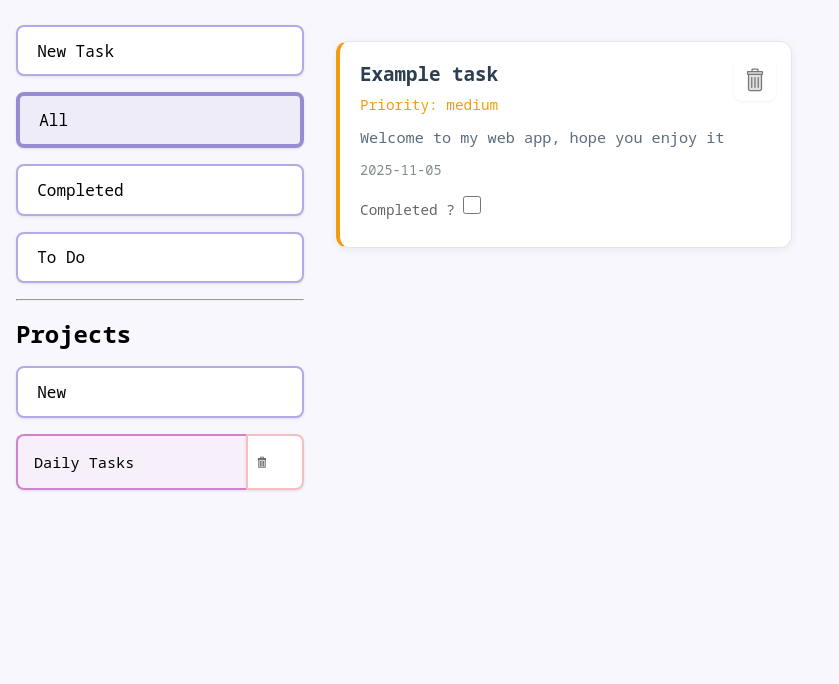
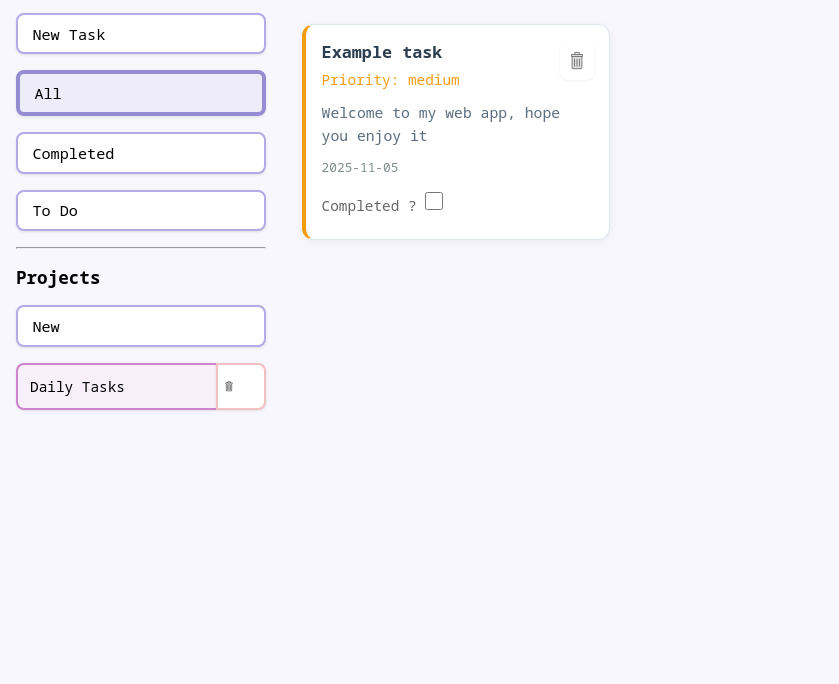
Before and after one commit to yaoming16/TOP-Todo-List, a website built with webpack: page src/template.html in a window 1280 px wide. Shown: the part 116-800 px from the top of the page, without its empty margins (0-839 px from the left). Built offline with nearby package versions, Linux system fonts and the light colour scheme.

Commit message:
Style changes

```diff
--- a/src/card/card.css
+++ b/src/card/card.css
@@ -193,3 +193,11 @@
         height: 20px;
     }
 }
+
+@media (min-width: 1024px) {
+  .card-div { padding: 16px; margin: 10px 0; }
+  .card-div h3 { font-size: 1.05rem; }
+  .card-div p:nth-of-type(2) { font-size: 0.92rem; }
+  .card-div p:nth-of-type(3) { font-size: 0.8rem; }
+  .card-div button svg { width: 24px; height: 24px; }
+}
--- a/src/projectDisplay/projectButton.css
+++ b/src/projectDisplay/projectButton.css
@@ -17,8 +17,10 @@
     border-radius: 8px 0 0 8px;
     border-right: none;
     font-size: 0.95rem;
+    /* replace aggressive breaks with friendlier wrapping */
     text-wrap: wrap;
-    word-break: break-all;
+    overflow-wrap: anywhere;
+    word-break: break-word; /* was break-all */
 }
 
 .project-button:hover {
@@ -114,3 +116,12 @@
         height: 12px;
     }
 }
+
+@media (min-width: 1024px) {
+  .project-button-container { margin-bottom: 6px; }
+  .project-button { padding: 0.75rem; font-size: 0.9rem; }
+  .project-button:hover { transform: scale(1.01); }
+
+  .delete-project-button { padding: 4px; }
+  .delete-project-button svg { width: 14px; height: 14px; }
+}
--- a/src/styles.css
+++ b/src/styles.css
@@ -254,13 +254,6 @@ button.close-btn:focus {
     grid-template-columns: repeat(auto-fill, minmax(300px, 1fr));
 }
 
-@media (max-width: 868px) {
-    #cards-div {
-        grid-template-columns: 1fr;
-    }
-}
-
-
 /* TABLET (768px and down) */
 @media (max-width: 768px) {
     h1 {
@@ -389,3 +382,32 @@ button.close-btn:focus {
         padding: 0.6rem 0.8rem;
     }
 }
+
+/* Desktop compaction */
+@media (min-width: 1024px) {
+  h1 { font-size: 1.6rem; margin-bottom: 1.25rem; }
+  h2 { font-size: 1.1rem; }
+  .current-state { font-size: 1.2rem; margin-bottom: 1rem; }
+
+  .tasks-projecs-section {
+    width: 22%;
+    max-width: 360px; /* keep px cap */
+    padding: 1rem;
+  }
+
+  .main-section {
+    width: 78%;
+    padding: 1.25rem;
+  }
+
+  button {
+    font-size: 0.95rem;
+    padding: 0.55rem 0.9rem;
+    min-height: 40px;
+  }
+
+  #priority-div-btn { gap: 0.5rem; }
+  #cards-div { gap: 1rem; }
+
+  dialog { padding: 1.25rem; }
+}
--- a/src/taskModal/taskModal.css
+++ b/src/taskModal/taskModal.css
@@ -89,10 +89,6 @@ dialog.visible {
 }
 
 @media (max-width: 750px) {
-    .title-div, #create-task-form {
-
-    }
-
     dialog {
         padding: 1rem;
         width: 60%;
@@ -104,10 +100,6 @@ dialog.visible {
 }
 
 @media (max-width: 450px) {
-    .title-div, #create-task-form {
-
-    }
-
     dialog {
         padding: 0.5rem;
         width: 80%
```
